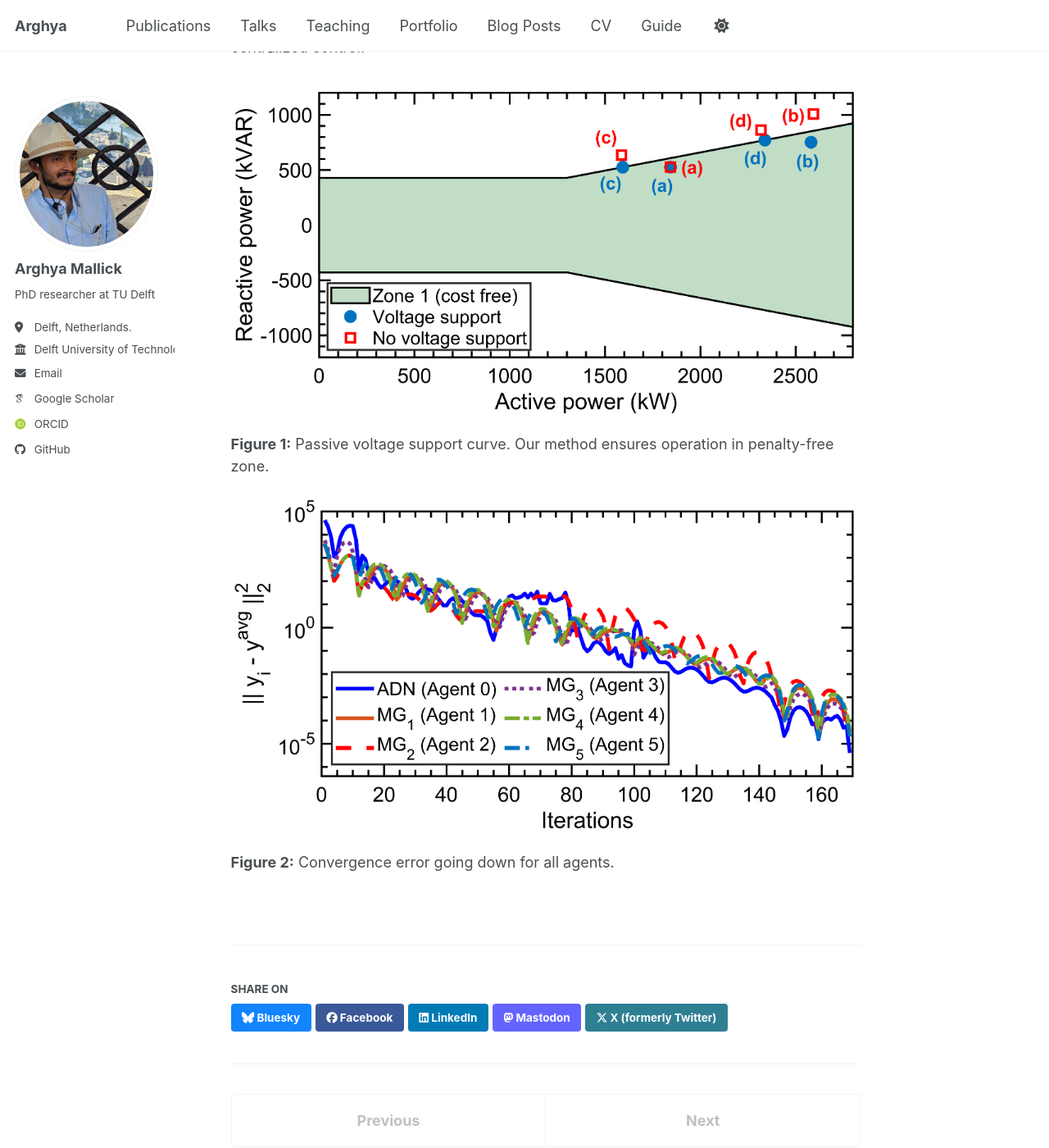
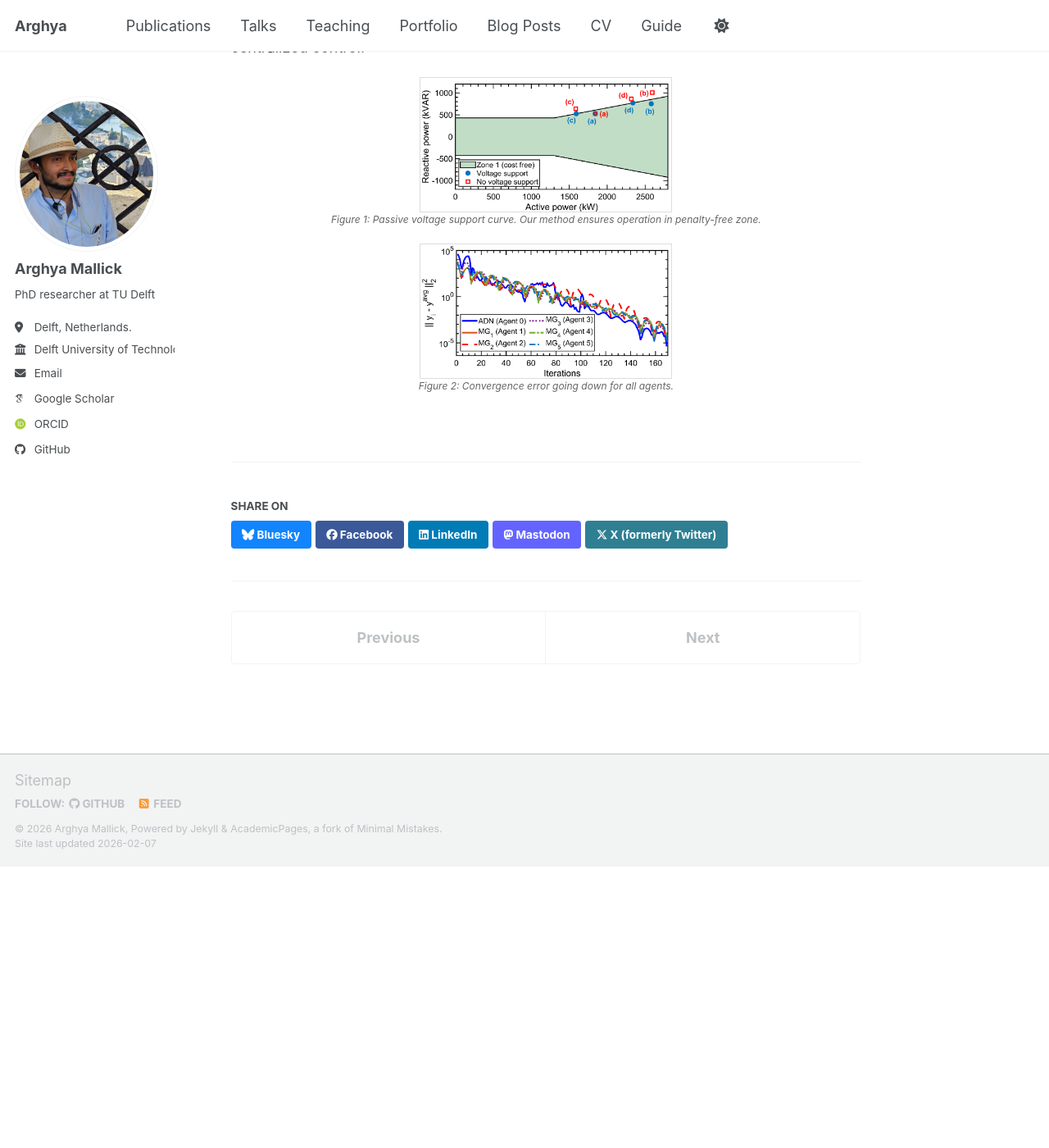
Before and after one commit to amallick-tudelft/amallick-tudelft.github.io, a Jekyll site: the page built from _publications/2024-Distributed-coordination.md, in a window 1280 px wide and 1400 px high, scrolled down 343 px. Shown: the whole window at 82% size. Built offline with Jekyll 4.4.1, drawn with Linux system fonts in a browser that asks for light colours; some web fonts are replaced; a script bundle is joined from its source files by our own code; library files that are not in the unit come from our copies.

Commit message:
Update 2024-Distributed-coordination.md

```diff
--- a/_publications/2024-Distributed-coordination.md
+++ b/_publications/2024-Distributed-coordination.md
@@ -10,10 +10,13 @@ paperurl: 'https://ieeexplore.ieee.org/abstract/document/10559492'
 
 This paper presents a distributed optimization framework using the Alternating Direction Method of Multipliers (ADMM) to coordinate multiple microgrids for provisioning passive voltage support ancillary services to the transmission grid. The approach introduces novel mixed-integer inequalities to model feasible active and reactive power exchanges, leveraging inverter capabilities and storage flexibility to ensure grid support without centralized control.
 
-![System Architecture](/images/publications/as.png)
+<div style="text-align: center; margin: 20px 0;">
+  <img src="/images/publications/as.png" alt="Figure 1" style="width: 40%; max-width: 350px; border: 1px solid #ddd;">
+  <p style="font-size: 12px; color: #666; font-style: italic;">Figure 1: Passive voltage support curve. Our method ensures operation in penalty-free zone.</p>
+</div>
 
-**Figure 1:** Passive voltage support curve. Our method ensures operation in penalty-free zone.
 
-![Results Comparison](/images/publications/convergence_log.png)
-
-**Figure 2:** Convergence error going down for all agents.
+<div style="text-align: center; margin: 20px 0;">
+  <img src="/images/publications/convergence_log.png" alt="Figure 2" style="width: 40%; max-width: 350px; border: 1px solid #ddd;">
+  <p style="font-size: 12px; color: #666; font-style: italic;">Figure 2: Convergence error going down for all agents.</p>
+</div>
```
